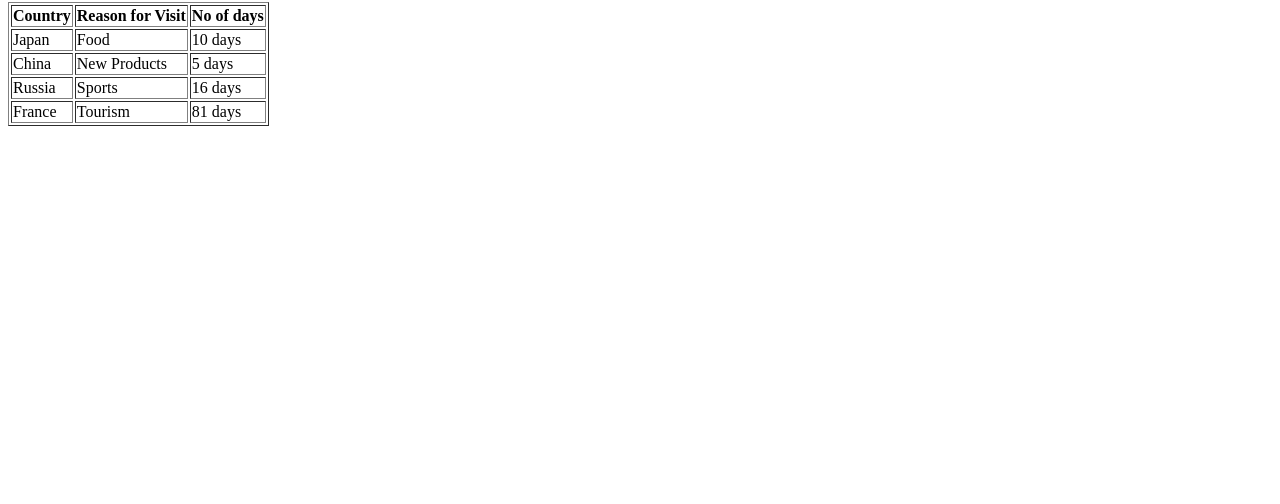
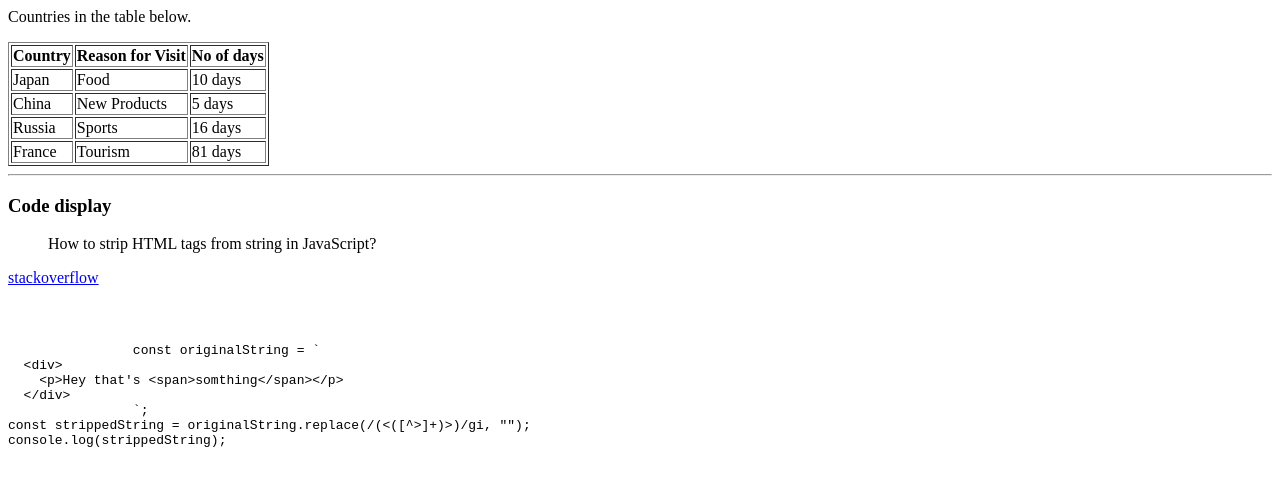
Before and after one commit to 44-563-Web-Apps-S23/44563-webapps-assignment-3-lohithbellamkonda, a plain HTML site: page index.html in a window 1280 px wide. Shown: the part 558-1062 px from the top of the page. Before the commit the page ends 800 px from the top, so only its background shows below. Drawn offline with Linux system fonts and the light colour scheme.

Commit message:
Update index.html

```diff
--- a/index.html
+++ b/index.html
@@ -6,6 +6,7 @@
 
 <body>
 	<h1>Lohith Vamsi Bellamkonda</h1>
+	<a href="bonus.html">Bonus</a>
 
 <h6>Team Gujarat Titans</h6>
 <p><b>Gujarat Titans</b> is a franchise cricket team based in Ahmedabad, Gujarat, <b>India</b>. The Titans compete in the Indian Premier League (IPL).</p>
@@ -61,6 +62,25 @@
     </table>
 
 
+ <hr>
+    <h3>Code display</h3>
+    <blockquote>How to strip HTML tags from string in JavaScript?</blockquote>
+
+    <a href="https://stackoverflow.com/questions/5002111/how-to-strip-html-tags-from-string-in-javascript">stackoverflow</a>
+
+    <pre>
+		<xmp>
+		const originalString = `
+  <div>
+    <p>Hey that's <span>somthing</span></p>
+  </div>
+		`;
+const strippedString = originalString.replace(/(<([^>]+)>)/gi, "");
+console.log(strippedString);
+</xmp>
+    </pre>
+
+
 </body>
 </html>
 
```
